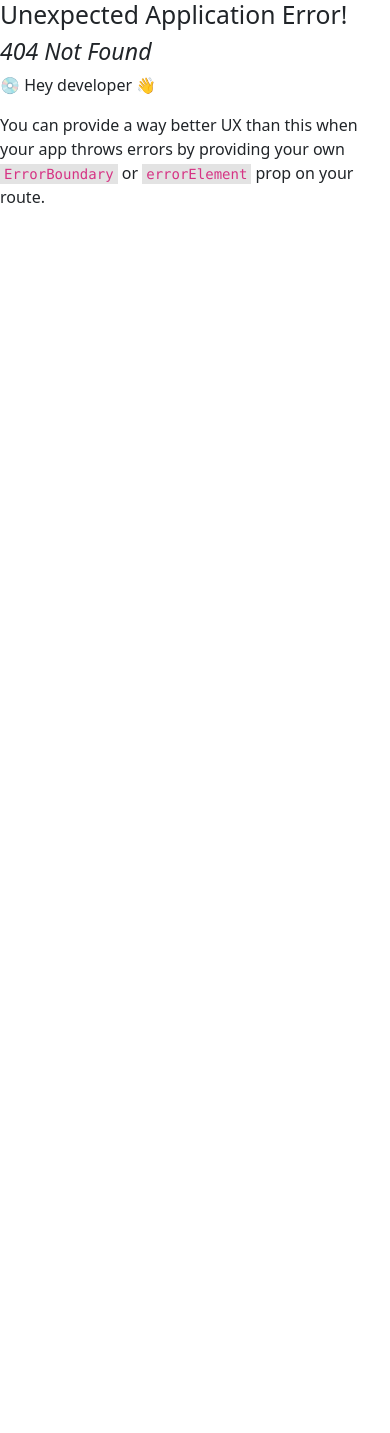
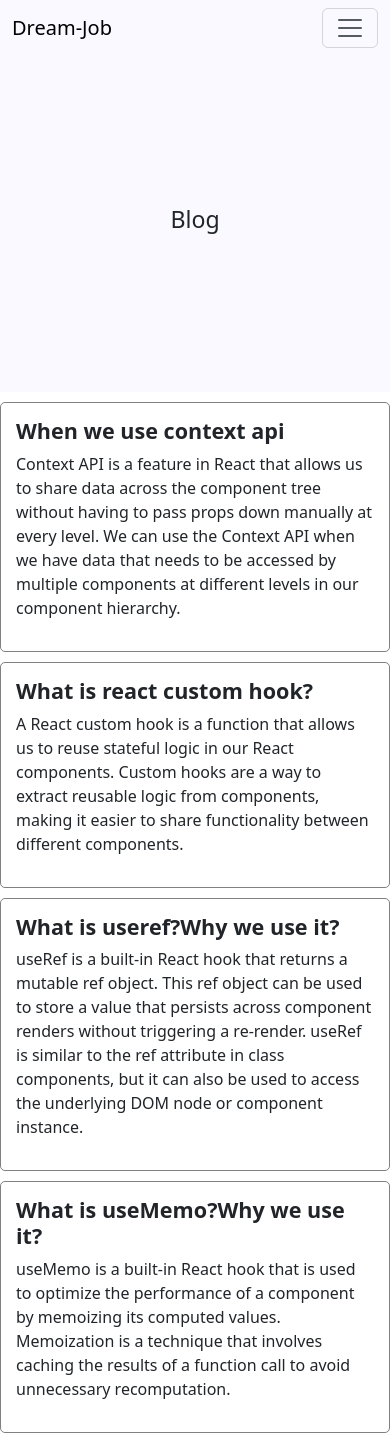
Before and after one commit to RianOntu/dream-job, a React (Vite) app: page /blog in a window 390 px wide. Before the commit this address had no page. Before the commit the page ends 844 px from the top, so only its background shows below. Built offline with nearby package versions, Linux system fonts and the light colour scheme.

Commit message:
made it fully responsive

```diff
--- a/src/components/AppliedJobs/AppliedJobs.jsx
+++ b/src/components/AppliedJobs/AppliedJobs.jsx
@@ -36,7 +36,7 @@ const AppliedJobs = () => {
             <div className="row">
             <div className="col-12">
                 {
-                    jobs.map(appliedJob=><SingleAppliedJob appliedJob={appliedJob}></SingleAppliedJob>)
+                   jobs && jobs.map(appliedJob=><SingleAppliedJob appliedJob={appliedJob}></SingleAppliedJob>)
                 }
             </div>
             </div>
--- a/src/components/Banner/Banner.css
+++ b/src/components/Banner/Banner.css
@@ -1,10 +1,27 @@
 .dream-job{
     color:#808EFE
 }
+.grid{
+    display: grid;
+    grid-template-columns: repeat(2,1fr);
+    grid-gap:80px
+}
 .img-fluid{
-    width:50%
+    width:70%
 }
 .banner{
     background-color: #F9F9FF;
     padding: 10px;
 }
+
+@media only screen and (max-width: 576px){
+.grid{
+    grid-template-columns: repeat(1,1fr);
+    place-items: center;
+}
+.dream_desc{
+    width:212px
+}
+
+
+}
--- a/src/components/Banner/Banner.jsx
+++ b/src/components/Banner/Banner.jsx
@@ -4,16 +4,16 @@ import './Banner.css'
 const Banner = () => {
     return (
         <div className='banner'>
-          <div className="container">
-          <div className="row mt-5">
-           <div className="col-6 col-md-6">
+          <div className="container dream_desc mx-auto">
+          <div className="row mt-3 grid">
+           <div className=" text">
               <h1>One Step <br /> Closer To Your <br /> <span className='dream-job'>Dream Job</span> </h1>
               <p>Explore thousands of job opportunities with all the <br /> information you need. Its your future. Come find it. Manage all <br /> your job application from start to finish.</p>
               <div className="btn btn-primary">Get Started</div>
             </div>
-            <div className="col-6 col-md-6">
+            <div className="">
 
-                  <img className='img-fluid' src="https://i.ibb.co/gzvJZ74/hardy.png" alt="hardy" border="0" />
+                  <img className='img-fluid hardy'  src="https://i.ibb.co/gzvJZ74/hardy.png" alt="hardy" border="0" />
               </div>
            </div>
           </div>
--- a/src/components/Blog/Blog.css
+++ b/src/components/Blog/Blog.css
@@ -0,0 +1,12 @@
+.blog{
+    border:1px solid gray;
+    border-radius: 5px;
+    padding:15px;
+    margin-top: 10px;
+}
+.job-details{
+    display:block;
+    width:100%;
+    background-color: #F9F9FF;
+    padding:150px;
+}
--- a/src/components/Blog/Blog.jsx
+++ b/src/components/Blog/Blog.jsx
@@ -4,12 +4,25 @@ import './Blog.css';
 const Blog = () => {
     return (
         <div>
-            <div className="col-12">
-                <h4></h4>
+             <div className="job-details">
+                <h3 style={{textAlign:"center"}}>Blog</h3>
             </div>
-            <div className="col-12"></div>
-            <div className="col-12"></div>
-            <div className="col-12"></div>
+            <div className="col-12 blog">
+                <h4><b>When we use context api</b></h4>
+                <p>Context API is a feature in React that allows us to share data across the component tree without having to pass props down manually at every level. We can use the Context API when we have data that needs to be accessed by multiple components at different levels in our component hierarchy.</p>
+            </div>
+            <div className="col-12 blog">
+            <h4><b>What is react custom hook?</b></h4>
+            <p>A React custom hook is a function that allows us to reuse stateful logic in our React components. Custom hooks are a way to extract reusable logic from components, making it easier to share functionality between different components.</p>
+            </div>
+            <div className="col-12 blog">
+            <h4><b>What is useref?Why we use it?</b></h4>
+            <p>useRef is a built-in React hook that returns a mutable ref object. This ref object can be used to store a value that persists across component renders without triggering a re-render. useRef is similar to the ref attribute in class components, but it can also be used to access the underlying DOM node or component instance.</p>
+            </div>
+            <div className="col-12 blog">
+            <h4><b>What is useMemo?Why we use it?</b></h4>
+            <p>useMemo is a built-in React hook that is used to optimize the performance of a component by memoizing its computed values. Memoization is a technique that involves caching the results of a function call to avoid unnecessary recomputation.</p>
+            </div>
 
         </div>
     );
--- a/src/main.jsx
+++ b/src/main.jsx
@@ -6,6 +6,7 @@ import Home from './components/Home/Home'
 import JobDetails from './components/JobDetails/JobDetails'
 import AppliedJobs from './components/AppliedJobs/AppliedJobs'
 import Statistics from './components/Statistics/Statistics'
+import Blog from './components/Blog/Blog'
 
 const router=createBrowserRouter([
   {
@@ -31,6 +32,10 @@ const router=createBrowserRouter([
      {
       path:'statistics',
       element:<Statistics></Statistics>
+     },
+     {
+      path:"blog",
+      element:<Blog></Blog>
      }
     ]
   }
```
Also changed, not shown: 1 other file (tests, documents, lock files or other folders).
